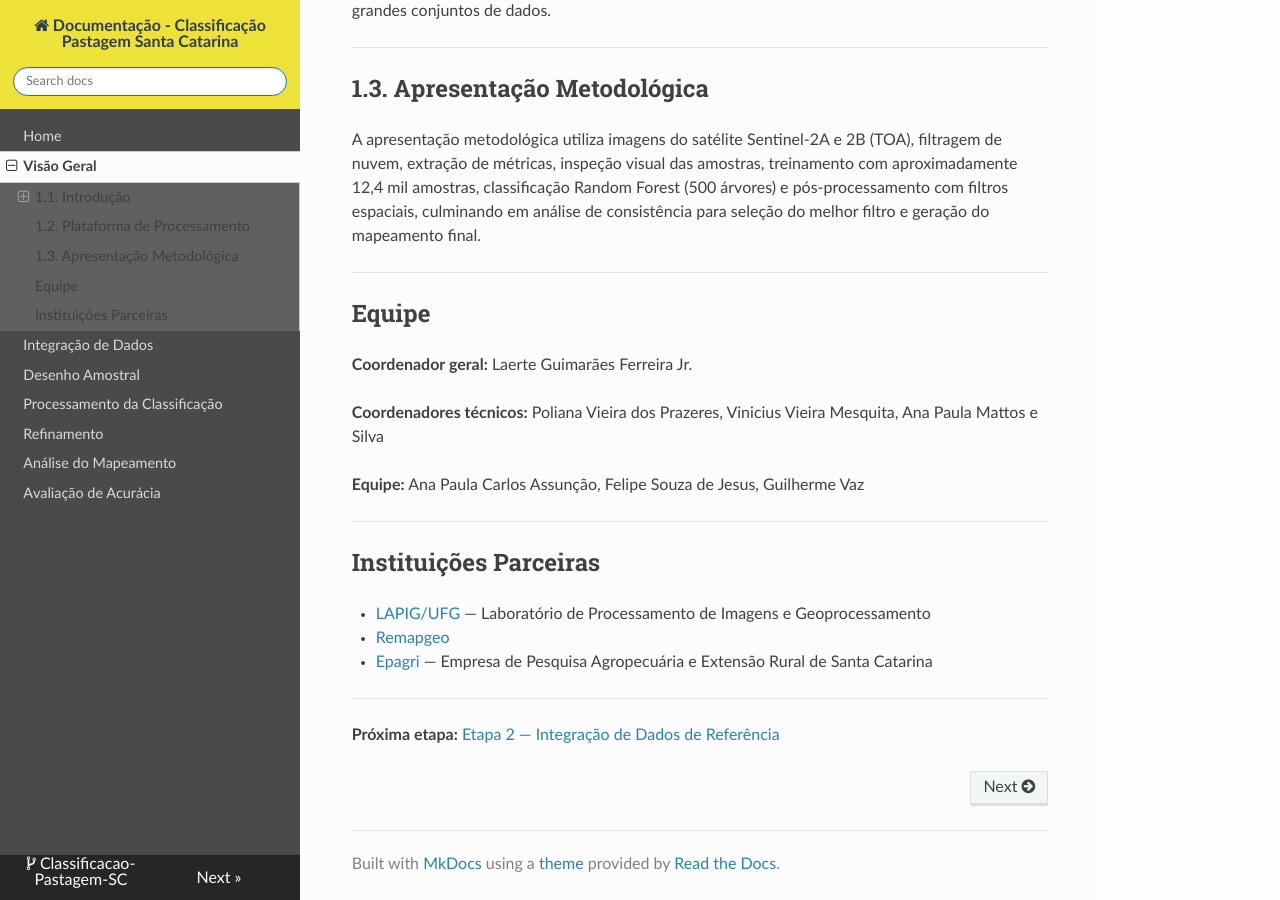
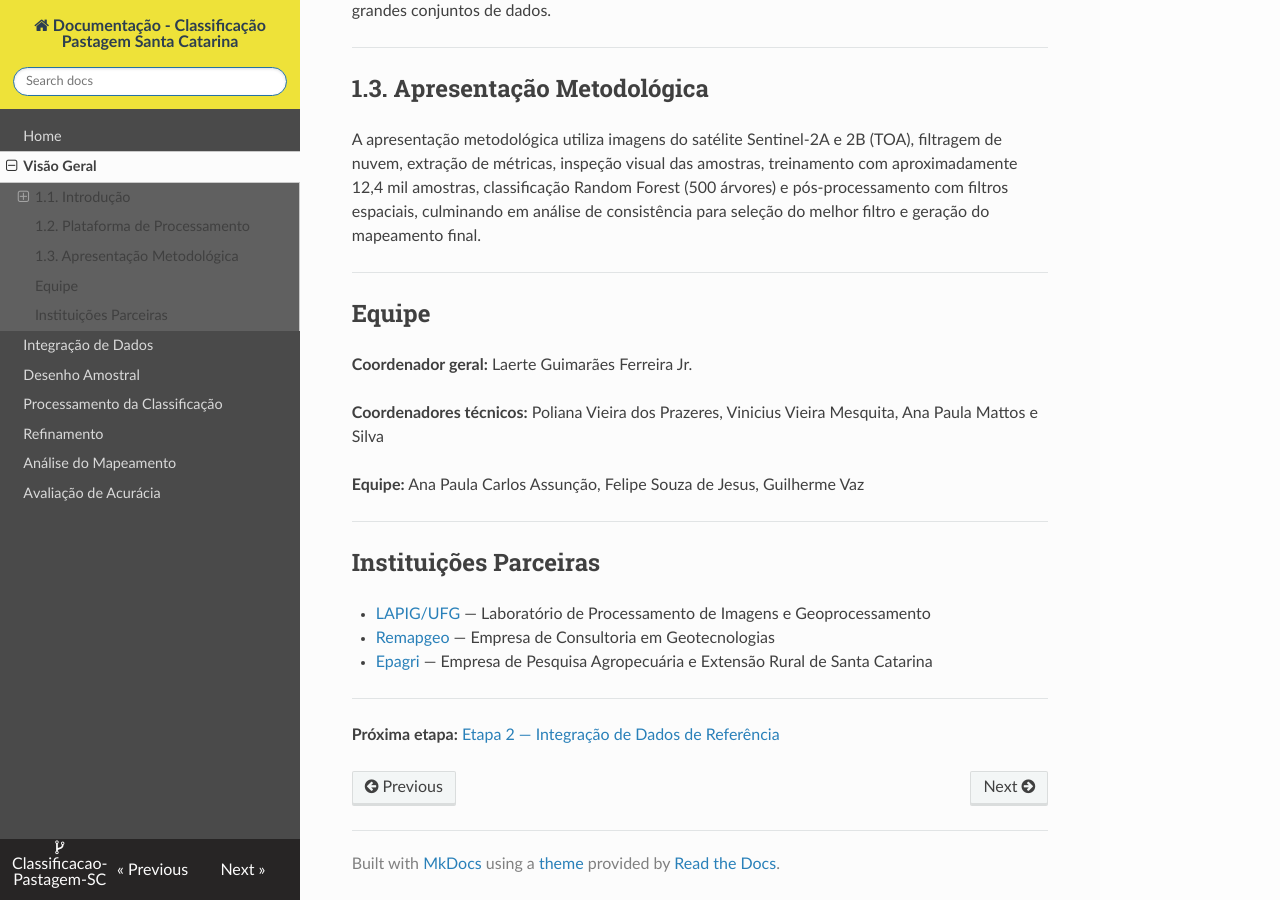
Before and after one commit to guilhermeramosvaz/Classificacao-Pastagem-SC, an MkDocs documentation site: the page built from docs/mds/01_visao_geral.md, in a window 1280 px wide and 900 px high, scrolled down 901 px. Built offline with MkDocs 1.6.1, drawn with Linux system fonts in a browser that asks for light colours; nearby versions of some CDN libraries.

Commit message:
update_alpha_2

```diff
--- a/docs/mds/01_visao_geral.md
+++ b/docs/mds/01_visao_geral.md
@@ -39,7 +39,7 @@ A apresentação metodológica utiliza imagens do satélite Sentinel-2A e 2B (TO
 ## Instituições Parceiras
 
 - [LAPIG/UFG](https://www.lapig.iesa.ufg.br/) — Laboratório de Processamento de Imagens e Geoprocessamento
-- [Remapgeo](https://www.remapgeo.com/)
+- [Remapgeo](https://www.remapgeo.com/) — Empresa de Consultoria em Geotecnologias
 - [Epagri](https://www.epagri.sc.gov.br/) — Empresa de Pesquisa Agropecuária e Extensão Rural de Santa Catarina
 
 ---
--- a/mkdocs.yml
+++ b/mkdocs.yml
@@ -10,7 +10,7 @@ extra_css:
   - stylesheets/extra.css
 
 nav:
-  - 'Home': 'index.md'
+  - 'Home': 'mds/index.md'
   - 'Visão Geral': 'mds/01_visao_geral.md'
   - 'Integração de Dados': 'mds/02_integracao_dados.md'
   - 'Desenho Amostral': 'mds/03_desenho_amostral.md'
```
